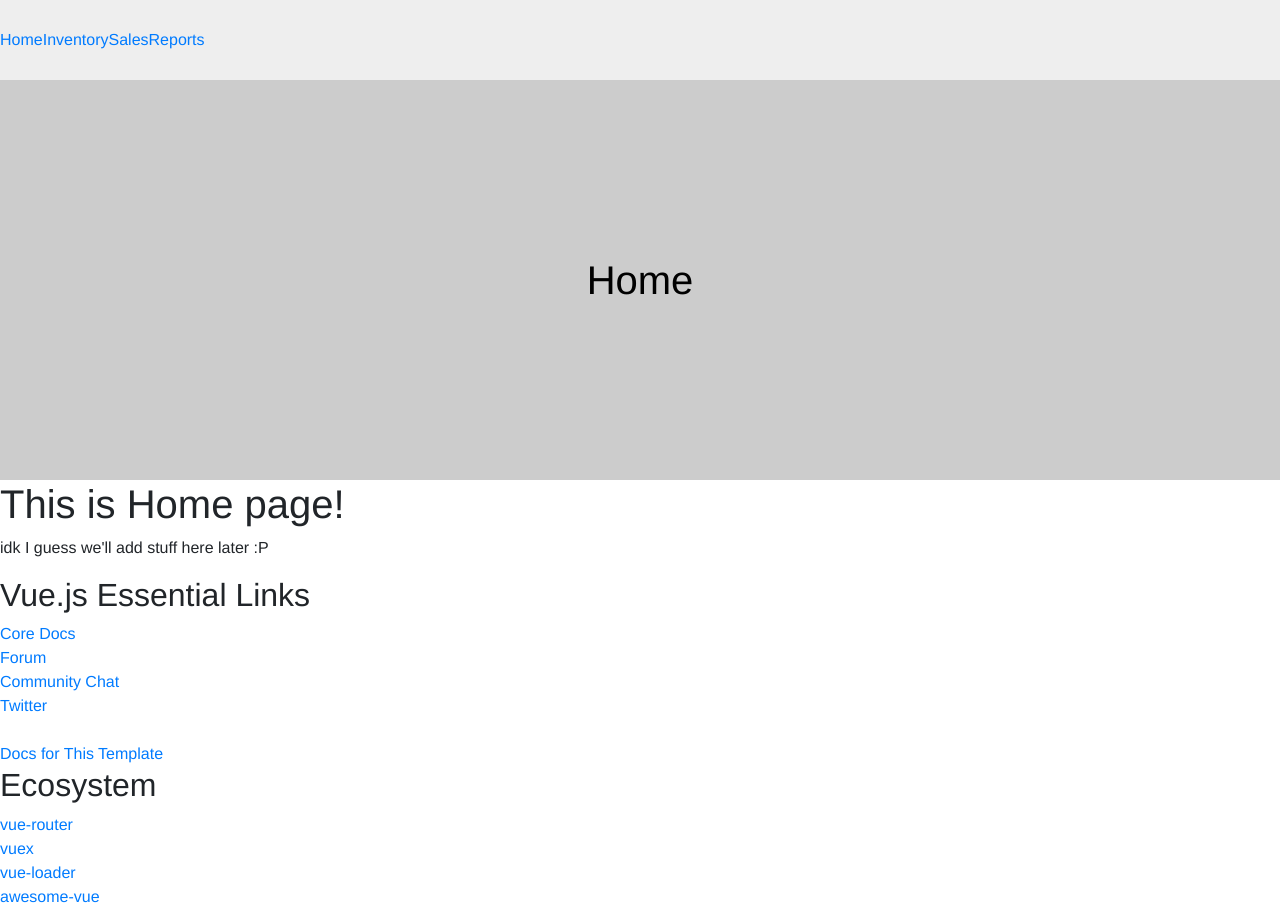
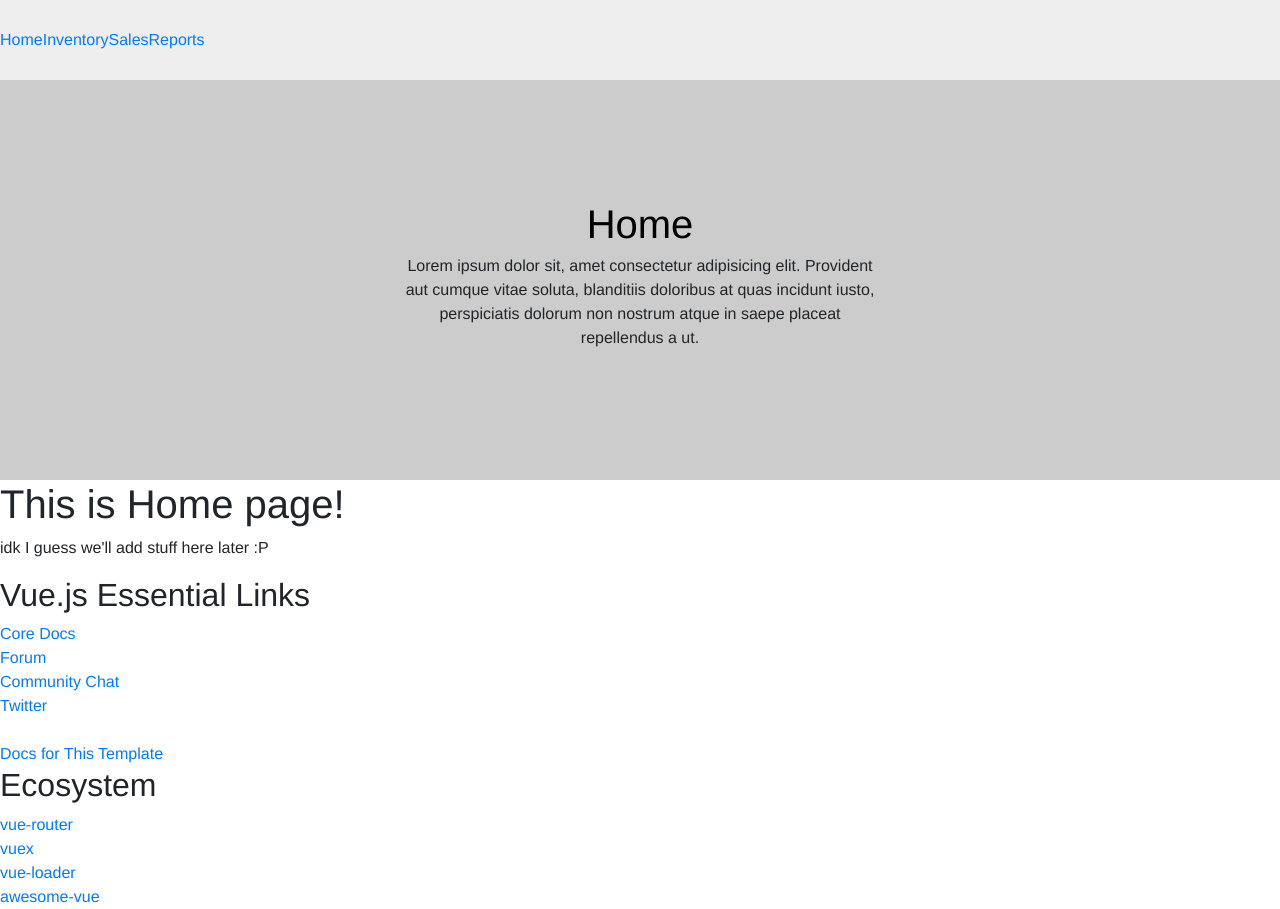
Before and after one commit to denovodavid/dp2, a Vue app: page / in a window 1280 px wide. Built offline with nearby package versions, Linux system fonts and the light colour scheme.

Commit message:
:construction: add v simpler banner example

```diff
--- /dev/null
+++ b/src/components/Banner.vue
@@ -0,0 +1,40 @@
+<template>
+  <div class="banner">
+      <div class="inner">
+        <div class="banner-title">
+          <span>{{ text }}</span>
+        </div>
+        <slot>
+          <!-- Placeholder -->
+        </slot>
+      </div>
+    </div>
+</template>
+
+<script>
+export default {
+  name: 'Banner',
+  props: ['text']
+}
+</script>
+
+<style lang="scss" scoped>
+@import '../assets/sass/globals/_colors.scss';
+@import '../assets/sass/globals/_variables';
+
+.banner {
+  display: flex;
+  align-items: center;
+  justify-content: center;
+  height: $banner-height;
+  background: $grey-c;
+  >.inner {
+    .banner-title {
+      font-family: 'Helvetica';
+      font-size: 40px;
+      color: $black;
+      text-align: center;
+    }
+  }
+}
+</style>
--- a/src/components/Home.vue
+++ b/src/components/Home.vue
@@ -1,12 +1,16 @@
 <template>
   <div class="hello">
-    <div class="banner">
-      <div class="inner">
-        <div class="banner-title">
-          <span>Home</span>
-        </div>
-      </div>
-    </div>
+    <banner text="Home">
+      <p :style="{
+        textAlign: 'center',
+        maxWidth: '30rem'
+      }">
+        Lorem ipsum dolor sit, amet consectetur adipisicing elit.
+        Provident aut cumque vitae soluta, blanditiis doloribus at quas
+        incidunt iusto, perspiciatis dolorum non nostrum atque in saepe
+        placeat repellendus a ut.
+      </p>
+    </banner>
     <div class="b-container">
       <div class="b-row">
         <div class="b-col">
@@ -98,8 +102,13 @@
 </template>
 
 <script>
+import Banner from '@/components/Banner'
+
 export default {
   name: 'Home',
+  components: {
+    Banner
+  },
   data () {
     return {
       msg: 'This is Home page!'
```
